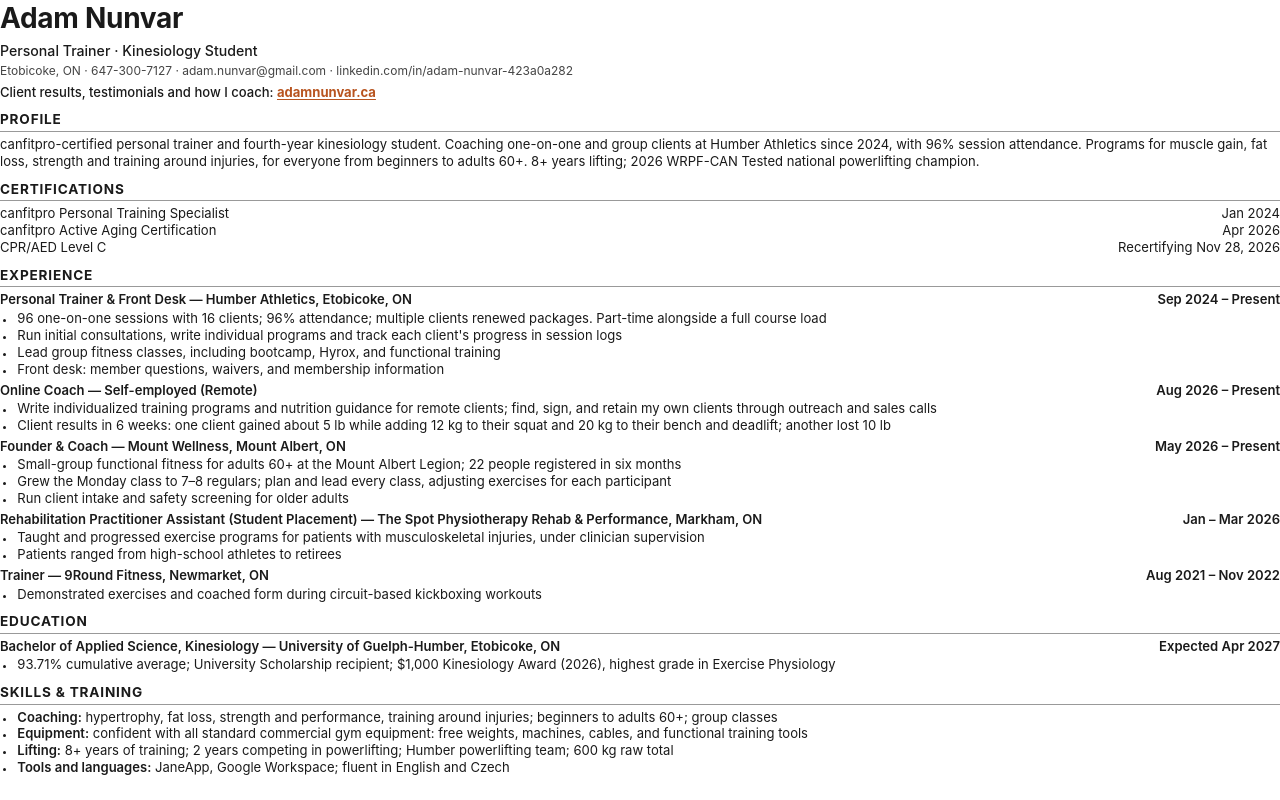
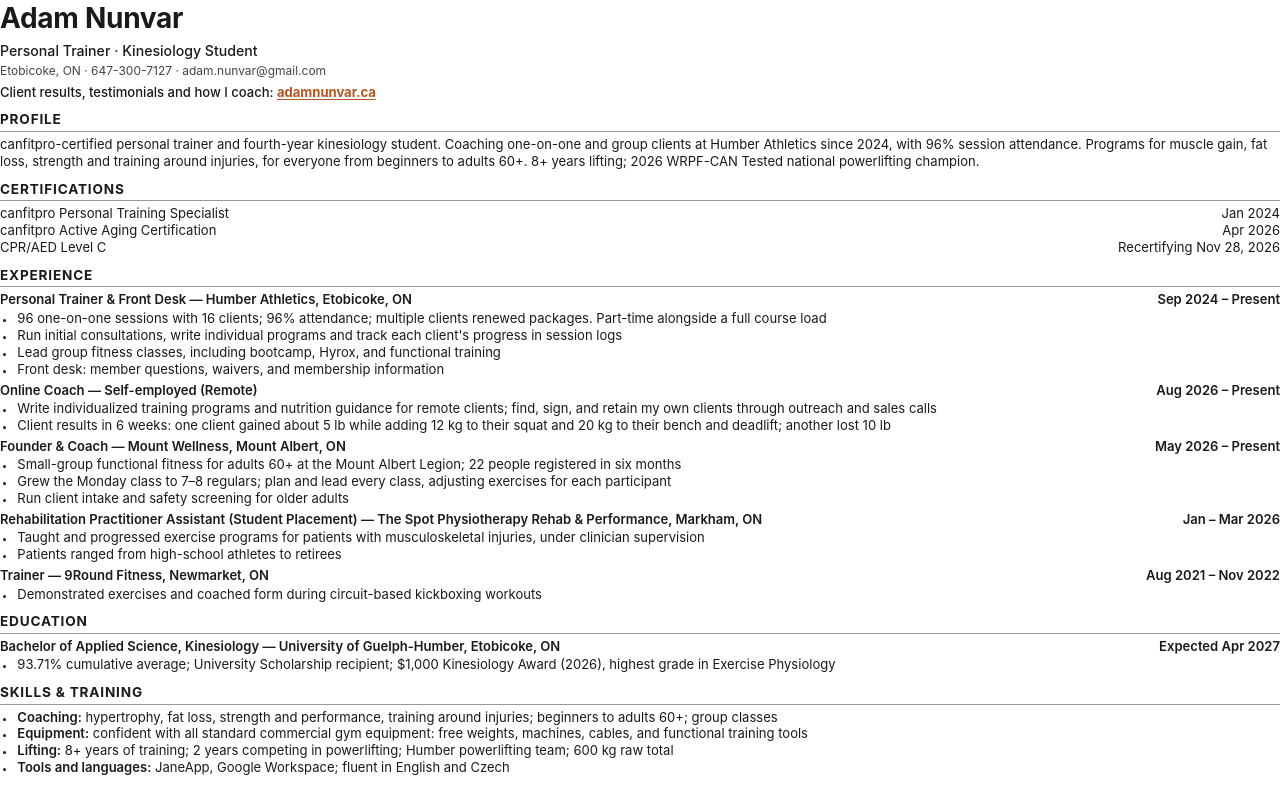
Before and after one commit to AdNuKiwi/adamnunvartrain, a plain HTML site: page resume-source/resume.html in a window 1280 px wide. Drawn offline with Linux system fonts and the light colour scheme.

Commit message:
Remove LinkedIn from resume and site (profile not up to date)
Co-Authored-By: Claude Opus 5.5 <noreply@anthropic.com>
Claude-Session: https://claude.ai/code/session_01MWZP85Evv5tXJorN7ntLco

```diff
--- a/resume-source/resume.html
+++ b/resume-source/resume.html
@@ -23,7 +23,7 @@ li::marker{font-size:8pt}
 </style></head><body>
 <h1>Adam Nunvar</h1>
 <p class="title">Personal Trainer · Kinesiology Student</p>
-<p class="contact">Etobicoke, ON · 647-300-7127 · <a href="mailto:adam.nunvar@gmail.com">adam.nunvar@gmail.com</a> · <a href="https://www.linkedin.com/in/adam-nunvar-423a0a282/">linkedin.com/in/adam-nunvar-423a0a282</a></p>
+<p class="contact">Etobicoke, ON · 647-300-7127 · <a href="mailto:adam.nunvar@gmail.com">adam.nunvar@gmail.com</a></p>
 
 <p class="site">Client results, testimonials and how I coach: <a href="https://adamnunvar.ca">adamnunvar.ca</a></p>
 
```
Also changed, not shown: index.html (+0 -1 lines), 1 other file.
